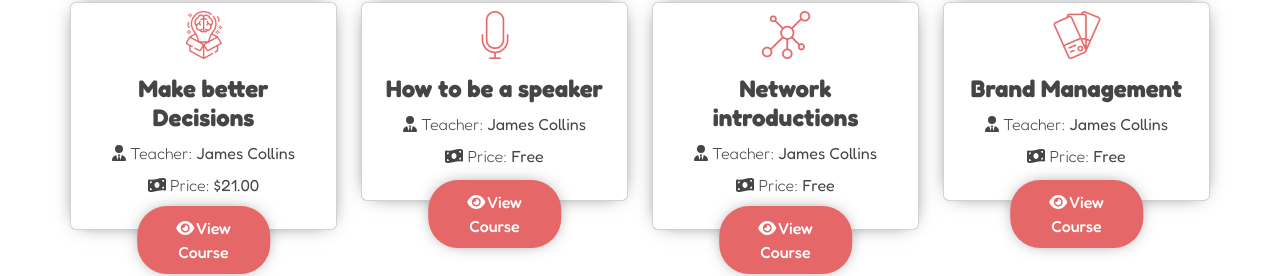
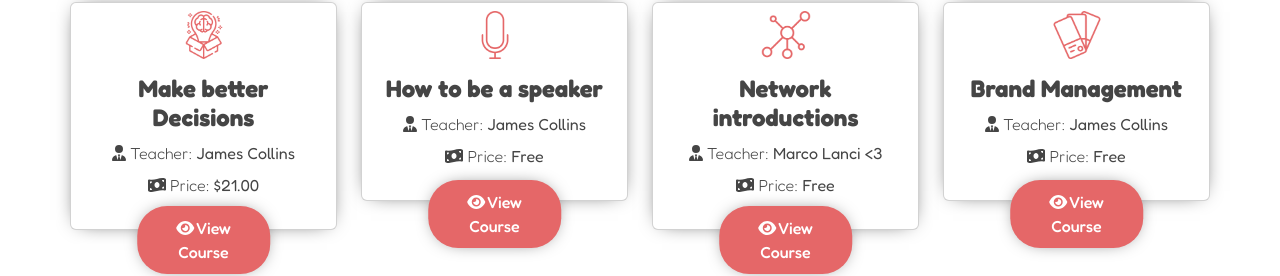
Before and after one commit to DarioGiusino/proj-html-vuejs, a Vue app: page / in a window 1280 px wide. Shown: the part 3592-3868 px from the top of the page. Built offline with nearby package versions, Linux system fonts and the light colour scheme.

Commit message:
comments

```diff
--- a/src/components/AppMain.vue
+++ b/src/components/AppMain.vue
@@ -23,6 +23,7 @@ export default {
 <template>
     <!-- # courses presentation section -->
     <section id="courses-presentation">
+        <!-- ? courses presentation -->
         <presentation-row :icon="coursesPresentation.icon" :image="coursesPresentation.image"
             :title="coursesPresentation.title" :paragraph="coursesPresentation.paragraph" button-color="yellow-btn"
             :button-label="coursesPresentation.button"></presentation-row>
--- a/src/data/index.js
+++ b/src/data/index.js
@@ -41,7 +41,7 @@ const courses = [
   },
   {
     title: "Network introductions",
-    teacher: "James Collins",
+    teacher: "Marco Lanci <3",
     price: "Free",
     image: "Network-icon.png",
   },
```
